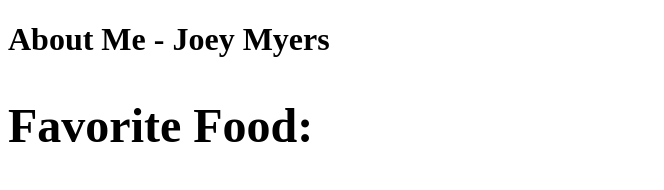
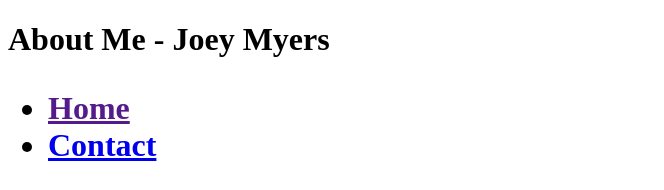
Before and after one commit to joey-myers/About-Me, a plain HTML site: page index.html in a window 1280 px wide. Shown: the top 190 px of the page, without its empty margins (0-664 px from the left). Drawn offline with Linux system fonts and the light colour scheme.

Commit message:
added contact

```diff
--- a/index.html
+++ b/index.html
@@ -9,6 +9,14 @@
 <body>
     <h1>
         About Me - Joey Myers
+        <ul>
+            <li><a href="">Home</a></li>
+            <li><a href="./contact.html">Contact</a></li>
+
+        </ul>
+
+
+
         <div>
             <h2>Favorite Food:</h2>
             <p>A short list of some of my favorite foods.</p>
```
Also changed, not shown: contact.html (added, +13 -0 lines), 1 other file.
